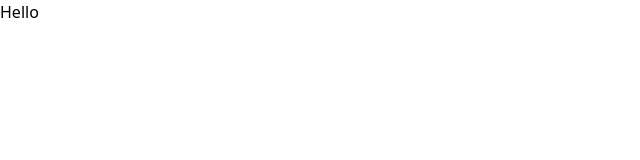
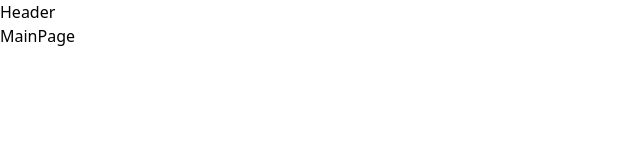
Before and after one commit to ThanuMahee12/code94Labs-ASE-assignment-frontend, a React (Vite) app: page / in a window 1280 px wide. Shown: the top 160 px of the page, without its empty margins (0-640 px from the left). Built offline with nearby package versions, Linux system fonts and the light colour scheme.

Commit message:
feat(routes):create Routes in this application

```diff
--- a/src/App.jsx
+++ b/src/App.jsx
@@ -1,12 +1,11 @@
 import Button from './component/core/Button'
-
+import { RouterProvider } from 'react-router-dom';
+import router from './routes/router';
 function App() {
 
 
   return (
-    <>
-      <Button>Hello</Button>
-    </>
+   <RouterProvider router={router}/>
   )
 }
 
--- a/src/routes/router.jsx
+++ b/src/routes/router.jsx
@@ -0,0 +1,38 @@
+import { createBrowserRouter } from "react-router-dom";
+import MainLayout from "../layout/MainLayout";
+import Error from "../Pages/Error"
+import MainPage from "../Pages/MainPage";
+import SearchPage from "../Pages/SearchPage";
+import FavouritPage from "../Pages/FavouritPage";
+import AddEditPage from "../Pages/AddEditPage";
+const router=createBrowserRouter([
+{
+    path:"/",
+    element:<MainLayout/>,
+    errorElement:<Error/>,
+    children:[
+{
+    path:"/",
+    element:<MainPage/>
+},
+{
+    path:"/search",
+    element:<SearchPage/>,
+},
+{
+    path:"/favourite",
+    element:<FavouritPage/>,
+
+},{
+    path:"/edit/:productid",
+    element:<AddEditPage/>
+},
+{
+    path:"/new",
+    element:<AddEditPage/>
+}
+    ]
+}
+])
+
+export default router
```
